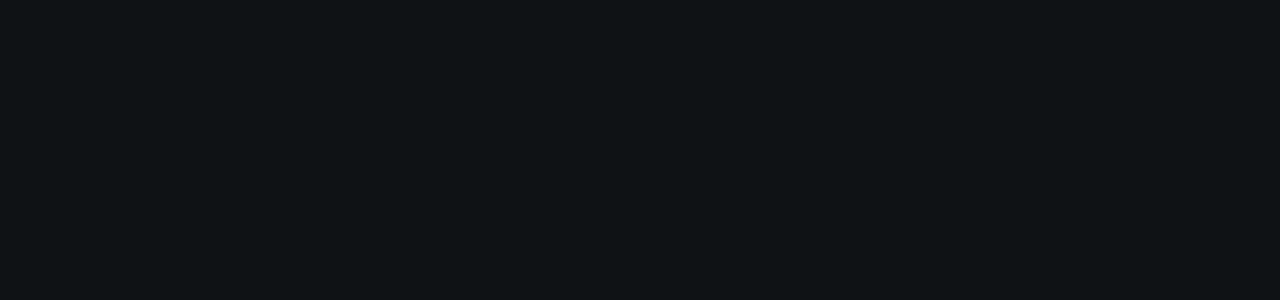
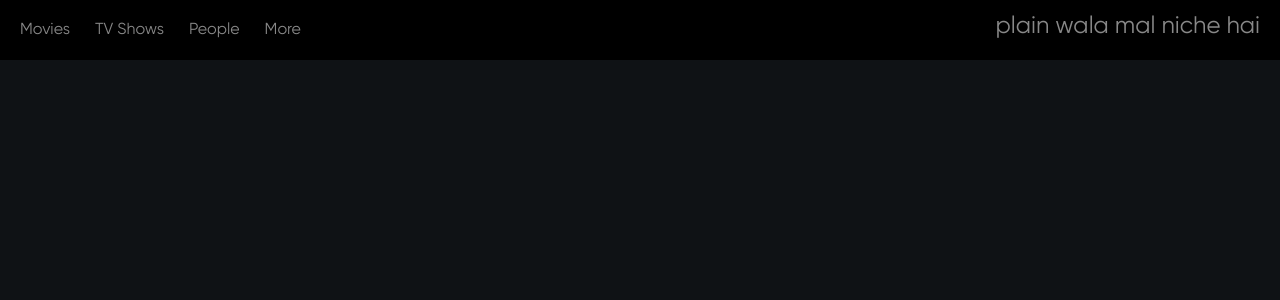
Before and after one commit to Abhyuday911/c1-, a React (Create React App) app: page /popular/details/1 in a window 1280 px wide. Before the commit this address had no page. Shown: the top 300 px of the page. Built offline with nearby package versions, Linux system fonts and the light colour scheme.

Commit message:
img a tag styling

```diff
--- a/src/App.js
+++ b/src/App.js
@@ -2,12 +2,14 @@ import React from 'react'
 import { Routes, Route } from "react-router-dom";
 import Details from "./Components/Details";
 import Home from "./Components/Home";
+import Navbar from './Components/Navbar';
 import "./Stylesheets/mycss.css"
 
 const App = () => {
 
     return (
         <div>
+            <Navbar />
             <Routes>
                 <Route path="/" element={<Home />}>
                     <Route path="/details/:id" element={<Details />} />
--- a/src/Components/Home.js
+++ b/src/Components/Home.js
@@ -32,8 +32,8 @@ const Home = () => {
     return (
         <>
             <div id="main">
-                <div className="slide">
-                    <div id="nav">
+                <div id='slide1' className="slide">
+                    {/* <div id="nav">
                         <div id="nleft">
                             <p>Movies</p>
                             <p>TV Shows</p>
@@ -42,7 +42,7 @@ const Home = () => {
 
                         </div>
                         <div id="nright"><h4>plain wala mal niche hai</h4></div>
-                    </div>
+                    </div> */}
                     <div id="maincontent">
                         <h1>Popular movies</h1>
                         <div className="d-flex simple">
@@ -53,8 +53,6 @@ const Home = () => {
                 </div>
                 <div className="slide"></div>
             </div>
-
-
         </>
     )
 }
--- /dev/null
+++ b/src/Components/Navbar.js
@@ -0,0 +1,18 @@
+import React from 'react'
+
+const Navbar = () => {
+    return (
+        <div id="nav">
+            <div id="nleft">
+                <p>Movies</p>
+                <p>TV Shows</p>
+                <p>People</p>
+                <p>More</p>
+
+            </div>
+            <div id="nright"><h4>plain wala mal niche hai</h4></div>
+        </div>
+    )
+}
+
+export default Navbar
--- a/src/Stylesheets/mycss.css
+++ b/src/Stylesheets/mycss.css
@@ -35,18 +35,22 @@ body {
 
 /* Handle */
 ::-webkit-scrollbar-thumb {
-    background: #151515;
+    background: #020405;
 }
 
 /* Handle on hover */
 ::-webkit-scrollbar-thumb:hover {
-    background: #151515;
+    background: #0e1011;
 }
 
 .slide {
     height: 100%;
     width: 100%;
     background-color: rgb(18, 18, 18);
+}
+
+#slide1{
+    padding-top: 60px;
 }
 
 #nav {
@@ -58,6 +62,9 @@ body {
     justify-content: space-between;
     padding: 20px;
     color: #888;
+    position: fixed;
+    top: 0%;
+    left: 0%;
 }
 
 #nleft,
@@ -73,21 +80,21 @@ p {
 }
 
 #maincontent {
-    height: calc(100% - 60px);
+    height: calc(100vh - 60px);
     width: 100%;
     color: rgb(196, 196, 196);
     padding: 1vw 2vw;
+    overflow: hidden;
 }
 
 .simple {
     width: 100%;
-    height: calc(100% - 60px);
+    height: calc(100vh - 60px);
 }
 
 #simpleL,
 #simpleR {
     width: 50vw;
-    height: 100%;
 }
 
 #simpleR {
@@ -98,5 +105,17 @@ p {
 }
 
 #simpleR img {
-    height: 70vh;
+    height: calc(70vh - 15px);
+    border-radius: 4px;
+    margin-bottom: 15px;
 }
+
+ul{
+    list-style: none;
+    padding-left: 5px;
+}
+
+a{
+    color: #2a9ad2;
+    text-decoration: none;
+}
```
